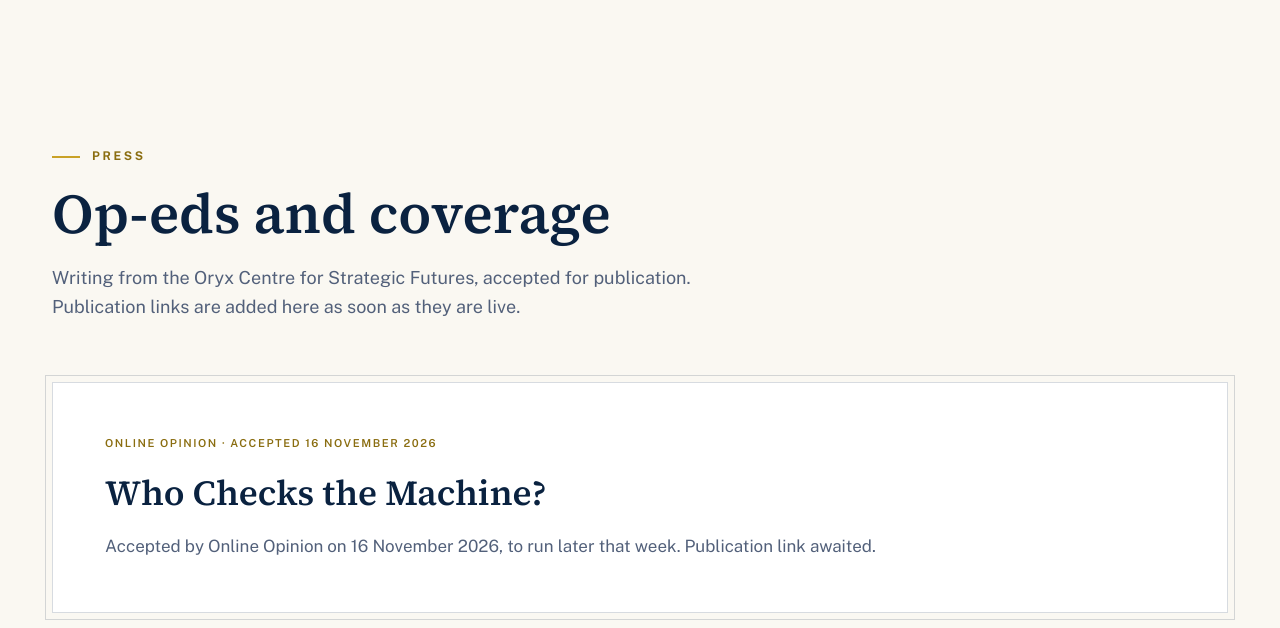
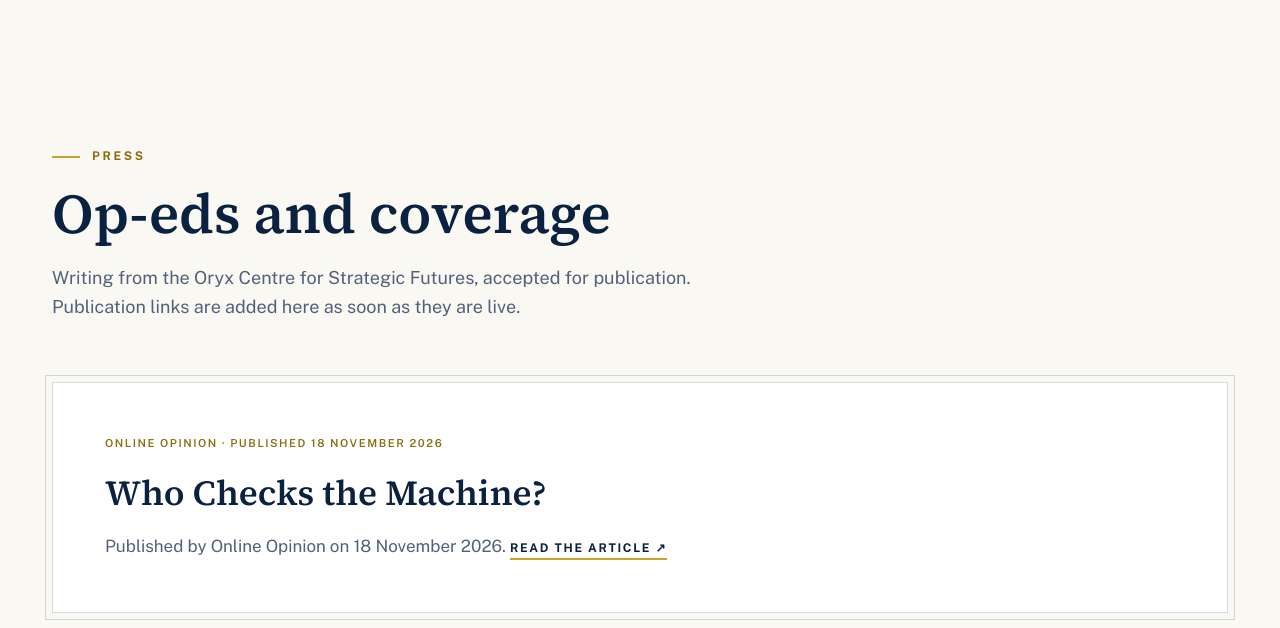
Before and after one commit to oryx-centre/oryx-centre.github.io, a plain HTML site: page press.html in a window 1280 px wide. Shown: the part 142-770 px from the top of the page. Drawn offline with nearby package versions, Linux system fonts and the light colour scheme.

Commit message:
Press: Online Opinion op-ed live — link article 24253 (published 18 Nov 2026)

```diff
--- a/press.html
+++ b/press.html
@@ -289,9 +289,9 @@
       <p>Writing from the Oryx Centre for Strategic Futures, accepted for publication. Publication links are added here as soon as they are live.</p>
     </div>
     <div class="paper-panel" style="margin-bottom:24px">
-      <div class="small" style="color:var(--gold2)">Online Opinion &middot; Accepted 16 November 2026</div>
+      <div class="small" style="color:var(--gold2)">Online Opinion &middot; Published 18 November 2026</div>
       <div class="title" style="margin-top:18px">Who Checks the Machine?</div>
-      <p style="margin-top:18px">Accepted by Online Opinion on 16 November 2026, to run later that week. Publication link awaited.</p>
+      <p style="margin-top:18px">Published by Online Opinion on 18 November 2026. <a class="textlink" href="http://www.onlineopinion.com.au/view.asp?article=24253">Read the article &#8599;</a></p>
     </div>
     <div class="paper-panel">
       <div class="small" style="color:var(--gold2)">Thursday Review &middot; Accepted 14 November 2026</div>
```
